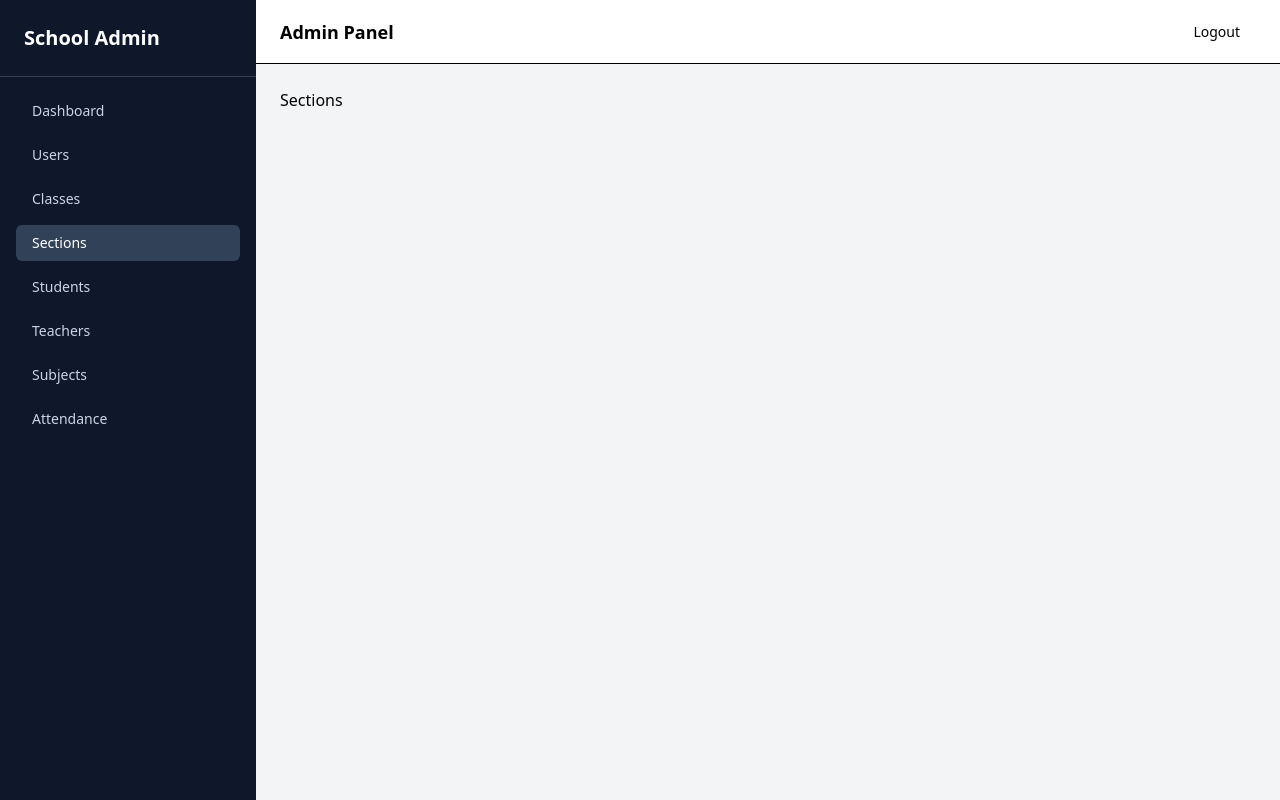
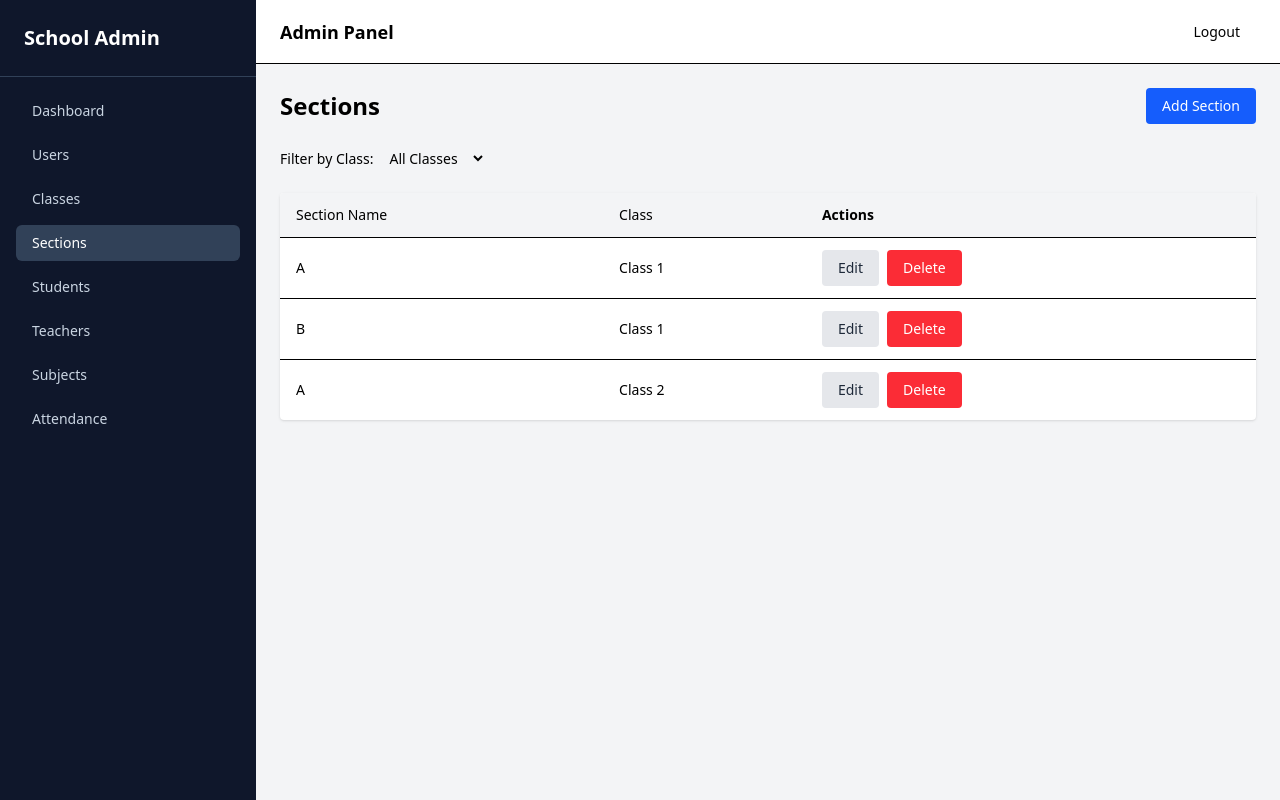
Before and after one commit to harshkumar8860/School-Admin-Panel-Frontend, a React (Vite) app: page /sections in a window 1280 px wide. Built offline with nearby package versions, Linux system fonts and the light colour scheme.

Commit message:
created CURD classes and sections

```diff
--- a/src/components/ui/Button.jsx
+++ b/src/components/ui/Button.jsx
@@ -2,12 +2,12 @@ import React from 'react'
 
 
 const Button = ({ children, variant = "primary", ...props }) => {
-    const base = "px-4 py-2 rounded text-sm font-medium transition";
+    const base = "px-4 py-2 rounded text-sm font-medium transition hover:cursor-pointer";
 
     const variants = {
-        primary: "bg-blue-600 text-white hover:bg-blue-700",
-        secondary: "bg-gray-200 text-gray-800 hover:bg-gray-900",
-        danger: "bg-red-500 text-white hover-bg-red-600",
+        primary: "bg-blue-600 text-white hover:bg-blue-800",
+        secondary: "bg-gray-200 text-gray-800 hover:bg-gray-400",
+        danger: "bg-red-500 text-white hover:bg-red-700",
     };
 
 
--- a/src/components/ui/Modal.jsx
+++ b/src/components/ui/Modal.jsx
@@ -1,6 +1,6 @@
 import React from 'react'
 
-const Modal = ({ isOpen, onClose, title, childern }) => {
+const Modal = ({ isOpen, onClose, title, children }) => {
     if (!isOpen) return null;
 
 
@@ -14,7 +14,7 @@ const Modal = ({ isOpen, onClose, title, childern }) => {
                     <button onClick={onClose} className='text-gray-500'>X</button>
                 </div>
                 {/* Body */}
-                {childern}
+                {children}
             </div>
         </div>
     )
--- a/src/pages/Classes.jsx
+++ b/src/pages/Classes.jsx
@@ -1,58 +1,158 @@
-import React, { useState } from "react";
+import { useState } from "react";
 import Table from "../components/ui/Table";
 import Modal from "../components/ui/Modal";
 import Input from "../components/ui/Input";
 import Button from "../components/ui/Button";
 
 const Classes = () => {
-  const [open, setOpen] = useState(false);
+  const [classes, setClasses] = useState([
+    { id: 1, name: "Class 1", capacity: 10 },
+    { id: 2, name: "Class 2", capacity: 12 },
+    { id: 3, name: "Class 3", capacity: 8 },
+  ]);
 
-  const classes = [
-    { name: "Class 1", capacity: 10 },
-    { name: "Class 2", capacity: 12 },
-    { name: "Class 3", capacity: 10 },
-    { name: "Class 4", capacity: 12 },
-  ]
+  const [modalOpen, setModalOpen] = useState(false);
+  const [editingClass, setEditingClass] = useState(null);
+  const [formData, setFormData] = useState({ name: "", capacity: "" });
+  const [sortConfig, setSortConfig] = useState({ key: null, direction: "asc" });
+
+  // 🔁 SORT LOGIC
+  const sortedClasses = [...classes].sort((a, b) => {
+    if (!sortConfig.key) return 0;
+
+    const order = sortConfig.direction === "asc" ? 1 : -1;
+    if (a[sortConfig.key] < b[sortConfig.key]) return -order;
+    if (a[sortConfig.key] > b[sortConfig.key]) return order;
+    return 0;
+  });
+
+  const handleSort = (key) => {
+    setSortConfig((prev) => ({
+      key,
+      direction:
+        prev.key === key && prev.direction === "asc" ? "desc" : "asc",
+    }));
+  };
+
+  // ➕ ADD / ✏️ EDIT
+  const handleSubmit = () => {
+    if (editingClass) {
+      setClasses((prev) =>
+        prev.map((cls) =>
+          cls.id === editingClass.id ? { ...cls, ...formData } : cls
+        )
+      );
+    } else {
+      setClasses((prev) => [
+        ...prev,
+        { id: Date.now(), ...formData },
+      ]);
+    }
+
+    closeModal();
+  };
+
+  // ❌ DELETE
+  const handleDelete = (id) => {
+    if (window.confirm("Are you sure you want to delete this class?")) {
+      setClasses((prev) => prev.filter((cls) => cls.id !== id));
+    }
+  };
+
+  const openAddModal = () => {
+    setEditingClass(null);
+    setFormData({ name: "", capacity: "" });
+    setModalOpen(true);
+  };
+
+  const openEditModal = (cls) => {
+    setEditingClass(cls);
+    setFormData({ name: cls.name, capacity: cls.capacity });
+    setModalOpen(true);
+  };
+
+  const closeModal = () => {
+    setModalOpen(false);
+    setEditingClass(null);
+    setFormData({ name: "", capacity: "" });
+  };
 
   const columns = [
-    { key: "name", label: "Class Name" },
-    { key: "capacity", label: "Capacity" },
+    {
+      key: "name",
+      label: (
+        <button onClick={() => handleSort("name")}>
+          Class Name {sortConfig.key === "name" ? "⬍" : ""}
+        </button>
+      ),
+    },
+    {
+      key: "capacity",
+      label: (
+        <button onClick={() => handleSort("capacity")}>
+          Capacity {sortConfig.key === "capacity" ? "⬍" : ""}
+        </button>
+      ),
+    },
   ];
 
   return (
     <div>
-      <div className="flex justify-between mb-4">
+      {/* Header */}
+      <div className="flex justify-between items-center mb-4">
         <h1 className="text-2xl font-bold">Classes</h1>
-        <Button onClick={() => setOpen(true)}>Add Class</Button>
+        <Button onClick={openAddModal}>Add Class</Button>
       </div>
 
+      {/* Table */}
       <Table
         columns={columns}
-        data={classes}
-        actions={() => (
+        data={sortedClasses}
+        actions={(row) => (
           <>
-            <Button variant="secondary">Edit</Button>
-            <Button variant="danger">Delete</Button>
+            <Button variant="secondary" onClick={() => openEditModal(row)}>
+              Edit
+            </Button>
+            <Button variant="danger" onClick={() => handleDelete(row.id)}>
+              Delete
+            </Button>
           </>
         )}
       />
 
-      <Modal isOpen={open} onClose={() => setOpen(false)} title="Add Class">
+      {/* Modal */}
+      <Modal
+        isOpen={modalOpen}
+        onClose={closeModal}
+        title={editingClass ? "Edit Class" : "Add Class"}
+      >
         <div className="space-y-4">
-          <Input label="Class Name" />
-          <Input label="Capacity" type="number" />
-          <div>
-            <Button variant="secondary" onClick={() => setOpen(false)}
-            >
+          <Input
+            label="Class Name"
+            value={formData.name}
+            onChange={(e) =>
+              setFormData({ ...formData, name: e.target.value })
+            }
+          />
+          <Input
+            label="Capacity"
+            type="number"
+            value={formData.capacity}
+            onChange={(e) =>
+              setFormData({ ...formData, capacity: e.target.value })
+            }
+          />
+          <div className="flex justify-end gap-2">
+            <Button variant="secondary" onClick={closeModal}>
               Cancel
             </Button>
-            <Button>Save</Button>
+            <Button onClick={handleSubmit}>
+              {editingClass ? "Update" : "Save"}
+            </Button>
           </div>
-          <Input />
         </div>
-      </Modal >
-
-    </div >
+      </Modal>
+    </div>
   );
 };
 
--- a/src/pages/Sections.jsx
+++ b/src/pages/Sections.jsx
@@ -1,8 +1,192 @@
-import React from 'react'
+import React, { lazy, useState } from 'react'
+import Table from '../components/ui/Table';
+import Modal from '../components/ui/Modal';
+import Input from '../components/ui/Input';
+import Button from '../components/ui/Button';
 
 const Sections = () => {
+  // Data that will come from API
+  const [classes] = useState([
+    { id: 1, name: "Class 1" },
+    { id: 2, name: "Class 2" },
+    { id: 3, name: "Class 3" },
+  ]);
+
+  const [sections, setSections] = useState([
+    { id: 1, name: "A", classId: 1 },
+    { id: 2, name: "B", classId: 1 },
+    { id: 3, name: "A", classId: 2 },
+  ])
+
+  const [modalOpen, setModalOpen] = useState(false);
+  const [editingSection, setEditingSection] = useState(null);
+  const [selectedClass, setSelectedClass] = useState("");
+  const [formData, setFormData] = useState({
+    name: "",
+    classId: "",
+  });
+
+  // Helper get class name
+  const getClassName = (classId) =>
+    classes.find((c) => c.id === classId)?.name || "-";
+
+
+  // add/edit
+  const handleSubmit = () => {
+    if (!formData.name || !formData.classId) {
+      alert("Section name and class are required");
+      return;
+    }
+
+    if (editingSection) {
+      setSections((prev) =>
+        prev.map((sec) =>
+          sec.id === editingSection.id
+            ? { ...sec, ...formData, classId: Number(formData.classId) }
+            : sec
+        )
+      );
+    } else {
+      setSections((prev) => [
+        ...prev,
+        {
+          id: Date.now(),
+          name: formData.name,
+          classId: Number(formData.classId),
+        },
+      ]);
+    }
+
+    closeModal();
+  }
+
+  // delete
+  const handleDelete = (id) => {
+    if (window.confirm("Delete this section?")) {
+      setSections((prev) => prev.filter((sec) => sec.id !== id));
+    }
+  };
+
+  const openAddModal = () => {
+    setEditingSection(null);
+    setFormData({ name: "", classId: "" });
+    setModalOpen(true);
+  }
+
+  const openEditModal = (section) => {
+    setEditingSection(section);
+    setFormData({
+      name: section.name,
+      classId: section.classId,
+    });
+    setModalOpen(true);
+  }
+
+  const closeModal = () => {
+    setModalOpen(false);
+    setEditingSection(null);
+    setFormData({ name: "", classId: "" });
+  }
+
+  const columns = [
+    { key: "name", label: "Section Name" },
+    { key: "className", label: "Class" },
+  ];
+
+  // attach className for table display
+  const tableData = sections
+    .filter((sec) =>
+      selectedClass ? sec.classId === Number(selectedClass) : true
+    )
+    .map((sec) => ({
+      ...sec,
+      className: getClassName(sec.classId),
+    }));
+
+
   return (
-    <div>Sections</div>
+    <div>
+      {/* Header */}
+      <div className='flex justify-between items-center mb-4'>
+        <h1 className='text-2xl font-bold'>Sections</h1>
+        <Button onClick={openAddModal}>Add Section</Button>
+      </div>
+
+      <div className='mb-4 flex gap=4 items-center'>
+        <label className='text-sm font-medium'>Filter by Class:</label>
+
+        <select
+          className='boder rounded px-3 py-2 text-sm'
+          value={selectedClass}
+          onChange={(e) => setSelectedClass(e.target.value)}
+        >
+          <option value="">All Classes</option>
+          {classes.map((cls) => (
+            <option key={cls.id} value={cls.id}>
+              {cls.name}
+            </option>
+          ))}
+        </select>
+      </div>
+
+      {/* Table */}
+      <Table
+        columns={columns}
+        data={tableData}
+        actions={(row) => (
+          <>
+            <Button variant='secondary' onClick={() => openEditModal(row)}>
+              Edit
+            </Button>
+            <Button variant='danger' onClick={() => handleDelete(row.id)}>
+              Delete
+            </Button>
+          </>
+        )}
+      />
+
+      {/* Modal */}
+      <Modal
+        isOpen={modalOpen}
+        onClose={closeModal}
+        title={editingSection ? "Edit Section" : "Add Section"}
+      >
+        <div className='space-y-4'>
+          <Input
+            label="Section Name"
+            placeholder="A, B, C"
+            value={formData.name}
+            onChange={(e) =>
+              setFormData({ ...formData, name: e.target.value })
+            }
+          />
+
+          {/* Class Dropdown */}
+          <div className='flex flex-col gap-1'>
+            <label className='text-sm font-medium'>Class</label>
+            <select
+              className='border rounded px-3 py-2 text-sm'
+              value={formData.classId}
+              onChange={(e) =>
+                setFormData({ ...formData, classId: e.target.value })
+              }
+            >
+              <option value="">Select Class</option>
+              {classes.map((cls) => (
+                <option key={cls.id} value={cls.id}>
+                  {cls.name}
+                </option>
+              ))}
+            </select>
+          </div>
+
+          <div className='flex justify-end gap-2'>
+            <Button variant='secondary' onClick={closeModal}>Cancel</Button>
+            <Button onClick={handleSubmit}>{editingSection ? "Update" : "Save"}</Button>
+          </div>
+        </div>
+      </Modal >
+    </div >
   )
 }
 
```
